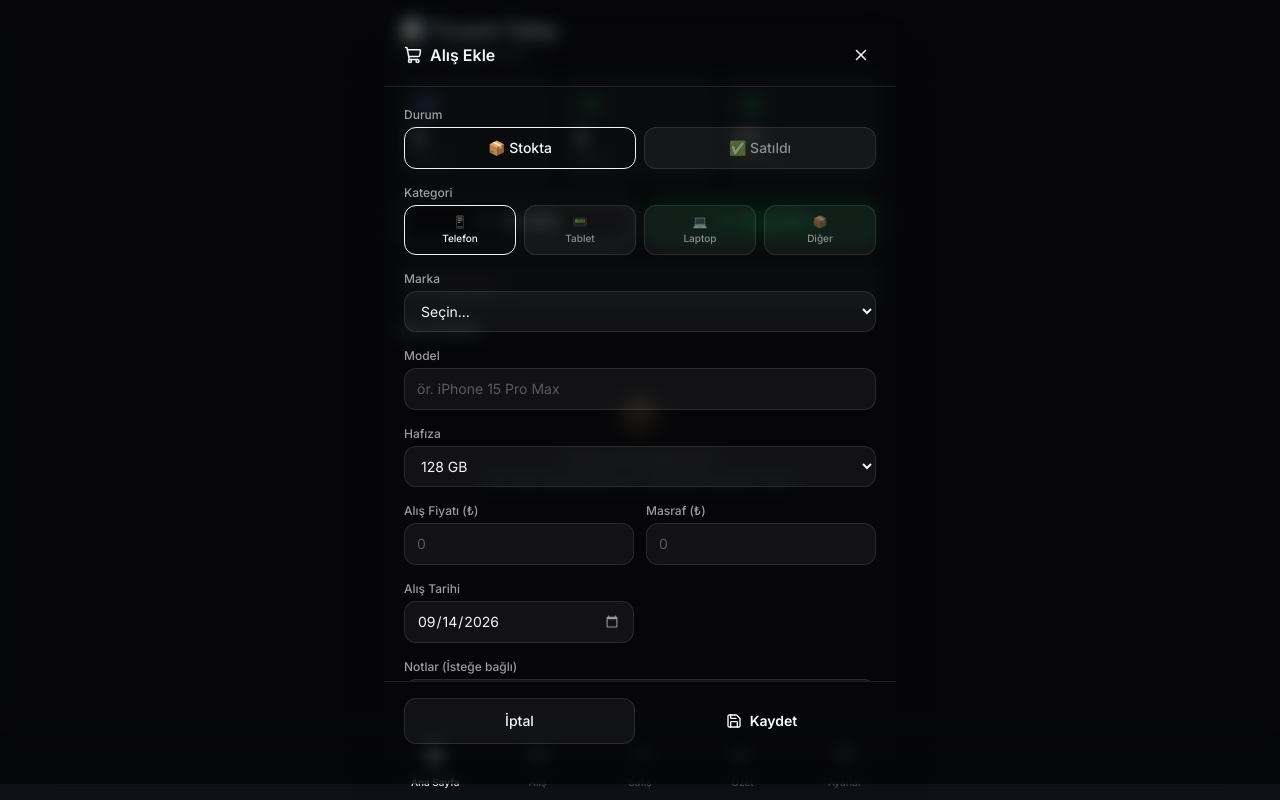
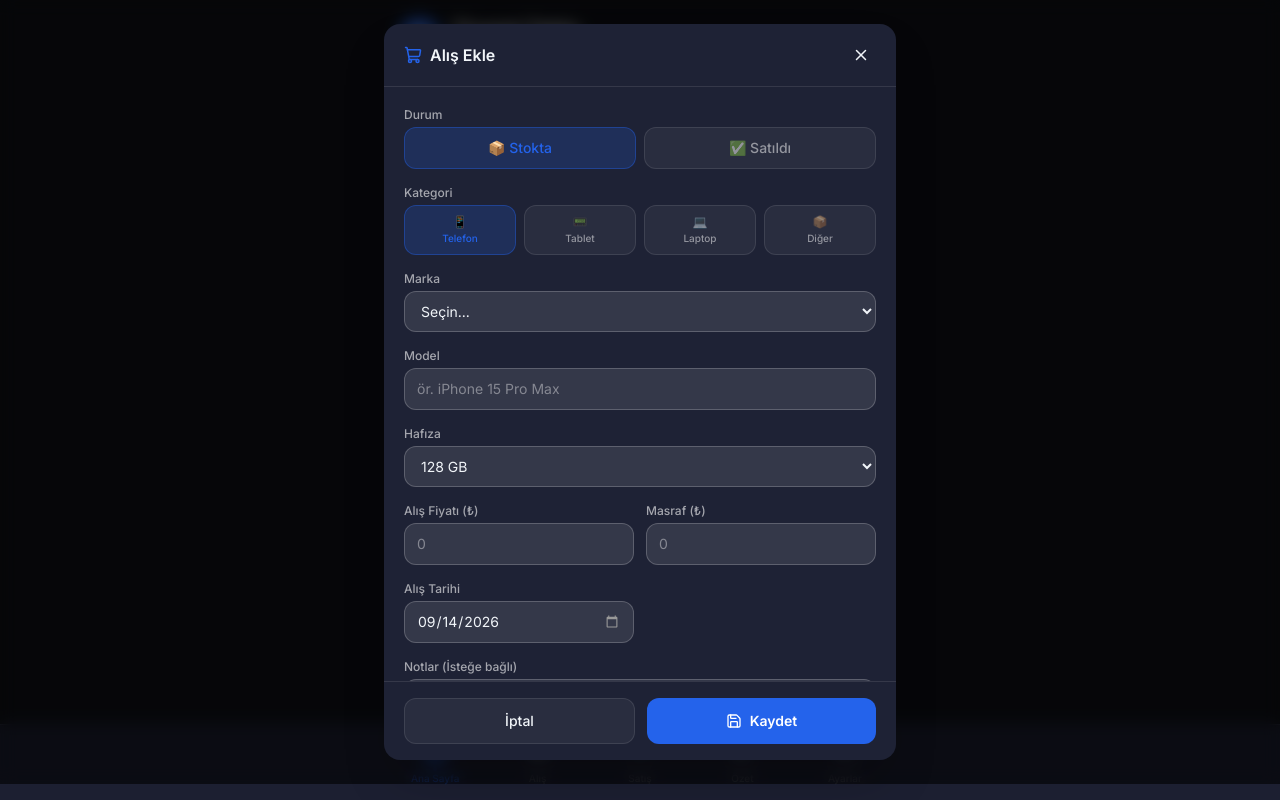
Before and after one commit to merinos2k25-boop/al-sat-gravity, a Next.js app: page / in a window 1280 px wide. Both pictures are taken after a click on the button "Alış Ekle". Built offline with nearby package versions, Linux system fonts and the light colour scheme.

Commit message:
fix: alt bar pozisyonu, modal gorunurlugu, tema sistemi (Tailwind v4 @theme inline), ana sayfa ikonu

```diff
--- a/app/globals.css
+++ b/app/globals.css
@@ -1,21 +1,29 @@
 @import "tailwindcss";
+
+/* ===== Tailwind v4 dynamic theme ===== */
+@theme inline {
+  --color-primary: hsl(var(--primary-hsl, 221 83% 53%));
+  --color-background: var(--bg-background, #0f1117);
+  --color-surface: var(--bg-surface, #1a1d27);
+  --color-foreground: var(--text-foreground, #f1f5f9);
+}
 
 /* ===== CSS Variables ===== */
 :root {
-  --color-primary: 221 83% 53%; /* blue */
+  --primary-hsl: 221 83% 53%; /* blue default */
   --font-family: var(--font-inter), 'Helvetica Neue', sans-serif;
 }
 
 /* ===== Dark Mode (default) ===== */
 .dark {
   --bg-background: #0f1117;
-  --bg-surface: #1a1d27;
+  --bg-surface: #1e2235;
   --text-foreground: #f1f5f9;
 }
 
 /* ===== Light Mode ===== */
 :root:not(.dark) {
-  --bg-background: #f8fafc;
+  --bg-background: #f1f5fb;
   --bg-surface: #ffffff;
   --text-foreground: #0f172a;
 }
@@ -33,9 +41,9 @@ body {
   overscroll-behavior: none;
 }
 
-/* ===== Safe area for bottom nav ===== */
+/* ===== Safe area for bottom nav — capped to avoid excessive spacing ===== */
 .safe-area-bottom {
-  padding-bottom: env(safe-area-inset-bottom, 0px);
+  padding-bottom: max(env(safe-area-inset-bottom, 4px), 4px);
 }
 
 /* ===== Scrollbar (minimal) ===== */
@@ -53,26 +61,31 @@ body {
 
 /* ===== Selection ===== */
 ::selection {
-  background: hsl(var(--color-primary) / 0.3);
+  background: hsl(var(--primary-hsl) / 0.3);
 }
 
-/* ===== Input styling for dark ===== */
+/* ===== Input date picker ===== */
 input[type="date"]::-webkit-calendar-picker-indicator {
   filter: invert(0.6);
   cursor: pointer;
 }
-
 :root:not(.dark) input[type="date"]::-webkit-calendar-picker-indicator {
   filter: none;
 }
 
-/* ===== Light mode text fixes ===== */
-:root:not(.dark) .text-white\/80 { color: rgba(15,23,42,0.8) !important; }
-:root:not(.dark) .text-white\/60 { color: rgba(15,23,42,0.6) !important; }
-:root:not(.dark) .text-white\/50 { color: rgba(15,23,42,0.5) !important; }
-:root:not(.dark) .text-white\/40 { color: rgba(15,23,42,0.4) !important; }
-:root:not(.dark) .text-white\/30 { color: rgba(15,23,42,0.3) !important; }
-:root:not(.dark) .bg-white\/5 { background-color: rgba(0,0,0,0.04) !important; }
-:root:not(.dark) .bg-white\/10 { background-color: rgba(0,0,0,0.07) !important; }
-:root:not(.dark) .border-white\/10 { border-color: rgba(0,0,0,0.1) !important; }
-:root:not(.dark) .border-white\/30 { border-color: rgba(0,0,0,0.2) !important; }
+/* ===== Light mode overrides ===== */
+:root:not(.dark) .text-white\/80 { color: rgba(15,23,42,0.85) !important; }
+:root:not(.dark) .text-white\/70 { color: rgba(15,23,42,0.75) !important; }
+:root:not(.dark) .text-white\/60 { color: rgba(15,23,42,0.65) !important; }
+:root:not(.dark) .text-white\/50 { color: rgba(15,23,42,0.55) !important; }
+:root:not(.dark) .text-white\/40 { color: rgba(15,23,42,0.45) !important; }
+:root:not(.dark) .text-white\/30 { color: rgba(15,23,42,0.35) !important; }
+:root:not(.dark) .bg-white\/5  { background-color: rgba(0,0,0,0.05) !important; }
+:root:not(.dark) .bg-white\/10 { background-color: rgba(0,0,0,0.08) !important; }
+:root:not(.dark) .border-white\/10 { border-color: rgba(0,0,0,0.12) !important; }
+:root:not(.dark) .border-white\/30 { border-color: rgba(0,0,0,0.22) !important; }
+
+/* ===== Light mode modal ===== */
+:root:not(.dark) .modal-bg {
+  background-color: #ffffff !important;
+}
--- a/components/providers/AppProvider.tsx
+++ b/components/providers/AppProvider.tsx
@@ -52,7 +52,7 @@ export function AppProvider({ children }: { children: React.ReactNode }) {
       orange: '25 95% 53%',
       rose: '347 89% 60%',
     };
-    root.style.setProperty('--color-primary', colorMap[settings.colorTheme] ?? colorMap.blue);
+    root.style.setProperty('--primary-hsl', colorMap[settings.colorTheme] ?? colorMap.blue);
 
     const fontMap: Record<string, string> = {
       default: "'Inter', 'Helvetica Neue', sans-serif",
--- a/components/tabs/HomeTab.tsx
+++ b/components/tabs/HomeTab.tsx
@@ -5,7 +5,7 @@ import { useApp } from '@/components/providers/AppProvider';
 import ProductCard from '@/components/ui/ProductCard';
 import ProductForm from '@/components/ui/ProductForm';
 import { formatCurrency } from '@/lib/utils';
-import { TrendingUp, Package, DollarSign, Plus, Search, X } from 'lucide-react';
+import { TrendingUp, Package, DollarSign, Plus, Search, X, Wallet } from 'lucide-react';
 
 export default function HomeTab() {
   const { products, summary } = useApp();
@@ -26,9 +26,15 @@ export default function HomeTab() {
       {showForm && <ProductForm onClose={() => setShowForm(false)} defaultType={formType} />}
 
       {/* Header */}
-      <div>
-        <h1 className="text-xl font-bold">📊 Ticaret Takip</h1>
-        <p className="text-white/50 text-xs mt-0.5">Alış ve satışlarını yönet</p>
+      <div className="flex items-center gap-3">
+        <div className="w-10 h-10 rounded-2xl flex items-center justify-center shrink-0"
+          style={{ background: 'linear-gradient(135deg, hsl(var(--primary-hsl)), hsl(var(--primary-hsl) / 0.6))' }}>
+          <Wallet size={20} className="text-white" />
+        </div>
+        <div>
+          <h1 className="text-xl font-bold">Ticaret Takip</h1>
+          <p className="text-white/50 text-xs">Alış ve satışlarını yönet</p>
+        </div>
       </div>
 
       {/* Stats row */}
--- a/components/ui/BottomNav.tsx
+++ b/components/ui/BottomNav.tsx
@@ -20,7 +20,7 @@ const tabs = [
 
 export default function BottomNav({ activeTab, onChange }: BottomNavProps) {
   return (
-    <nav className="fixed bottom-0 left-0 right-0 z-40 bg-surface/90 backdrop-blur-xl border-t border-white/10 safe-area-bottom">
+    <nav className="fixed bottom-0 left-0 right-0 z-40 bg-surface/90 backdrop-blur-xl border-t border-white/10 pb-1">
       <div className="flex max-w-lg mx-auto">
         {tabs.map(({ id, label, icon: Icon }) => {
           const active = activeTab === id;
--- a/components/ui/ProductForm.tsx
+++ b/components/ui/ProductForm.tsx
@@ -74,7 +74,7 @@ export default function ProductForm({ onClose, editProduct, defaultType = 'purch
   };
 
   const inputCls =
-    'w-full rounded-xl bg-white/5 border border-white/10 px-3 py-2.5 text-sm focus:outline-none focus:ring-2 focus:ring-primary/60 placeholder:text-white/30';
+    'w-full rounded-xl bg-white/10 border border-white/20 px-3 py-2.5 text-sm focus:outline-none focus:ring-2 focus:ring-primary/60 placeholder:text-white/40';
   const labelCls = 'block text-xs font-medium text-white/60 mb-1';
   const errCls = 'text-red-400 text-xs mt-1';
 
@@ -84,7 +84,7 @@ export default function ProductForm({ onClose, editProduct, defaultType = 'purch
       <div className="absolute inset-0 bg-black/60 backdrop-blur-sm" onClick={onClose} />
 
       {/* Modal */}
-      <div className="relative w-full sm:max-w-lg bg-surface rounded-t-3xl sm:rounded-2xl shadow-2xl max-h-[92vh] flex flex-col overflow-hidden">
+      <div className="relative w-full sm:max-w-lg bg-[#1e2235] dark:bg-[#1e2235] light:bg-white rounded-t-3xl sm:rounded-2xl shadow-2xl max-h-[92vh] flex flex-col overflow-hidden" style={{ backgroundColor: 'var(--bg-surface)' }}>
         {/* Header */}
         <div className="flex items-center justify-between px-5 py-4 border-b border-white/10">
           <div className="flex items-center gap-2">
```
